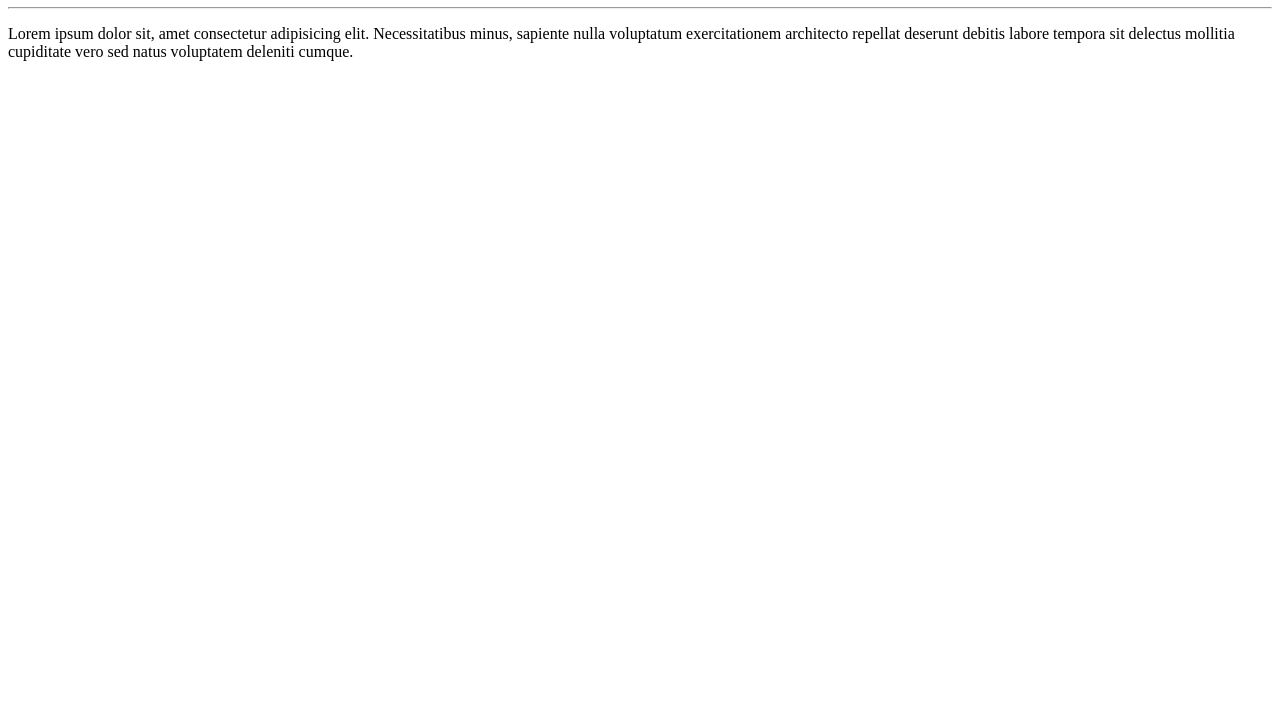
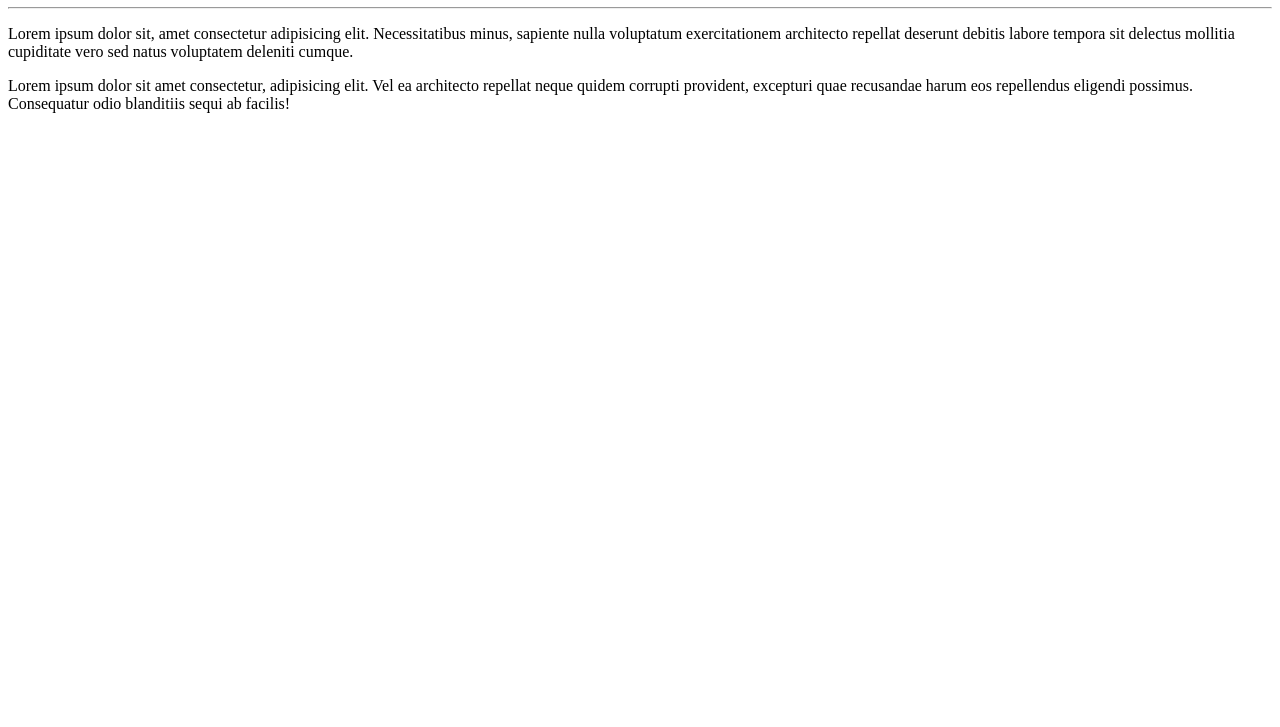
Before and after one commit to Marcleison-kastro/Ola-Mundo, a plain HTML site: page index.html in a window 1280 px wide. Shown: the part 73-800 px from the top of the page. Drawn offline with Linux system fonts and the light colour scheme.

Commit message:
adicionei  um parágrafo

```diff
--- a/index.html
+++ b/index.html
@@ -9,5 +9,6 @@
     <h1>Olá, Mundo!</h1>
     <hr>
     <p>Lorem ipsum dolor sit, amet consectetur adipisicing elit. Necessitatibus minus, sapiente nulla voluptatum exercitationem architecto repellat deserunt debitis labore tempora sit delectus mollitia cupiditate vero sed natus voluptatem deleniti cumque.</p>
+    <p>Lorem ipsum dolor sit amet consectetur, adipisicing elit. Vel ea architecto repellat neque quidem corrupti provident, excepturi quae recusandae harum eos repellendus eligendi possimus. Consequatur odio blanditiis sequi ab facilis!</p>
 </body>
 </html>
```
